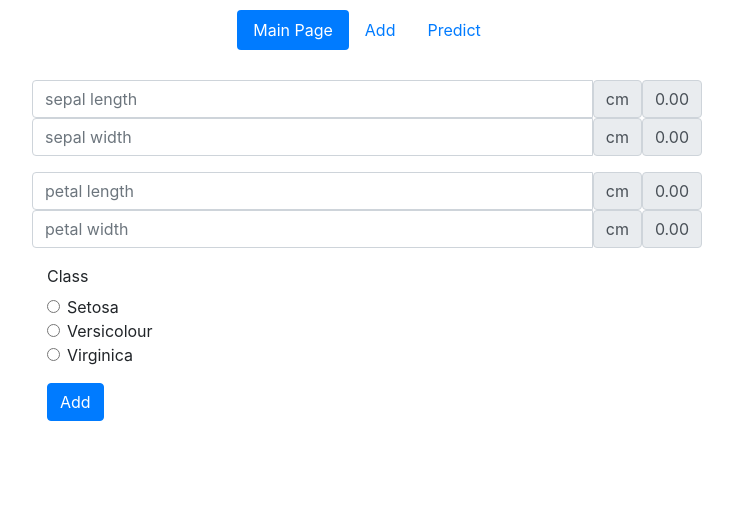
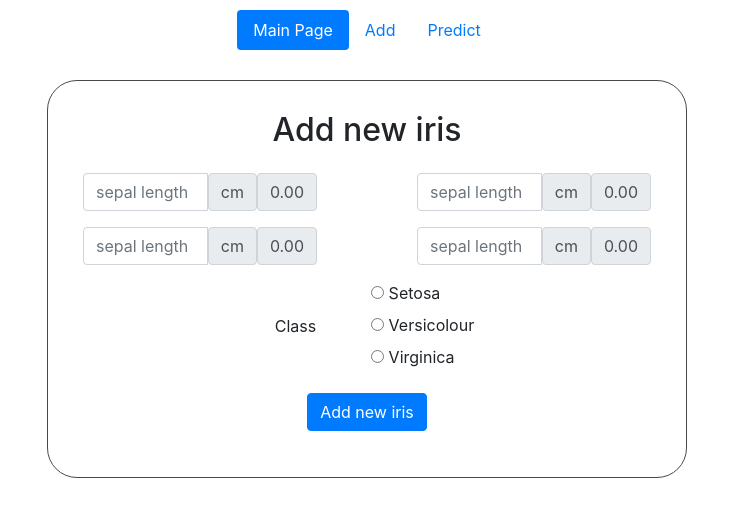
Before and after one commit to BartlomiejCzerwinski/irises-analysis, a Django app: template analysis/irises_analysis/templates/irises_analysis/add.html in a window 1280 px wide. Shown: the top 517 px of the page, without its empty margins (273-1006 px from the left). Run offline with Django 4.2, Linux system fonts and the light colour scheme; the template is opened without the code that fills it: values that come from a table or form of the project are taken from there, others are empty.

Commit message:
add add iris form

```diff
--- a/analysis/analysis/urls.py
+++ b/analysis/analysis/urls.py
@@ -18,6 +18,6 @@ from django.contrib import admin
 from django.urls import path, include
 
 urlpatterns = [
-    path('irises_analysis', include("irises_analysis.urls")),
+    path('', include("irises_analysis.urls")),
     path('admin/', admin.site.urls),
 ]
--- /dev/null
+++ b/analysis/irises_analysis/form_add.py
@@ -0,0 +1,17 @@
+from django import forms
+
+class Form_add(forms.Form):
+    CLASS_CHOICES = [
+            ('Setosa ', 'Setosa'),
+            ('Versicolour', 'Versicolour'),
+            ('Virginica', 'Virginica'),
+        ]
+    sepal_length = forms.DecimalField(decimal_places=2, widget=forms.TextInput(attrs={'class': 'form-control', 'placeholder': 'sepal length'}), label='')
+    sepal_width = forms.DecimalField(decimal_places=2, widget=forms.TextInput(attrs={'class': 'form-control', 'placeholder': 'sepal width'}), label='')
+    petal_length = forms.DecimalField(decimal_places=2, widget=forms.TextInput(attrs={'class': 'form-control', 'placeholder': 'petal length'}), label='')
+    petal_width = forms.DecimalField(decimal_places=2, widget=forms.TextInput(attrs={'class': 'form-control', 'placeholder': 'petal width'}), label='')
+    iris_class = forms.ChoiceField(
+        label="Class",
+        choices=CLASS_CHOICES,
+        widget=forms.RadioSelect()
+    )
--- a/analysis/irises_analysis/static/irises_analysis/styles.css
+++ b/analysis/irises_analysis/static/irises_analysis/styles.css
@@ -8,3 +8,23 @@
     margin-right: auto;
     margin-left: auto;
 }
+
+.addFormInput {
+    width: 40%;
+    flex: 1;
+    margin: 0 50px; /* Dodaj margines 50px na lewo i 50px na prawo dla przerwy 100px */
+}
+
+
+.row-input {
+    display: flex;
+    justify-content: center;
+    align-items: center;
+}
+
+#addIrisForm {
+    border: 1px solid #4c4847;
+    border-radius: 30px;
+    padding-top: 30px;
+    padding-bottom: 30px;
+}
--- a/analysis/irises_analysis/templates/irises_analysis/add.html
+++ b/analysis/irises_analysis/templates/irises_analysis/add.html
@@ -2,54 +2,45 @@
 {% load static %}
 
 {% block body %}
-<form>
+<form id="addIrisForm" method="post">
+    <div class="row mb-3 row-input">
+        <h2>Add new iris</h2>
+    </div>
+    {% csrf_token %}
     <div class="row mb-3 row-input">
         <div class="input-group addFormInput">
-            <input type="text" class="form-control" id="inputSepalLength" aria-label="Dollar amount (with dot and two decimal places)" placeholder="sepal length">
+            {{ form.sepal_length }}
             <span class="input-group-text">cm</span>
             <span class="input-group-text">0.00</span>
         </div>
         <div class="input-group addFormInput">
-            <input type="text" class="form-control" id="inputSepalWidth" aria-label="Dollar amount (with dot and two decimal places)" placeholder="sepal width">
+            {{ form.sepal_length }}
             <span class="input-group-text">cm</span>
             <span class="input-group-text">0.00</span>
         </div>
     </div>
-    <div class="row mb-3">
+
+    <div class="row mb-3 row-input">
         <div class="input-group addFormInput">
-            <input type="text" class="form-control" id="inputPetalLength" aria-label="Dollar amount (with dot and two decimal places)" placeholder="petal length">
+            {{ form.sepal_length }}
             <span class="input-group-text">cm</span>
             <span class="input-group-text">0.00</span>
         </div>
         <div class="input-group addFormInput">
-            <input type="text" class="form-control" id="inputPetalWidth" aria-label="Dollar amount (with dot and two decimal places)" placeholder="petal width">
+            {{ form.sepal_length }}
             <span class="input-group-text">cm</span>
             <span class="input-group-text">0.00</span>
         </div>
     </div>
-    <fieldset class="row mb-3">
+
+    <div class="row mb-3 row-input">
         <legend class="col-form-label col-sm-2 pt-0">Class</legend>
-        <div class="col-sm-10">
-            <div class="form-check">
-                <input class="form-check-input" type="radio" name="gridRadios" id="classSetosa" value="option1">
-                <label class="form-check-label" for="classSetosa">
-                    Setosa
-                </label>
-            </div>
-            <div class="form-check">
-                <input class="form-check-input" type="radio" name="gridRadios" id="classVersicolour" value="option2">
-                <label class="form-check-label" for="classVersicolour">
-                    Versicolour
-                </label>
-            </div>
-            <div class="form-check">
-                <input class="form-check-input" type="radio" name="gridRadios" id="classVirginica" value="option3">
-                <label class="form-check-label" for="classVirginica">
-                    Virginica
-                </label>
-            </div>
-        </div>
-    </fieldset>
-    <button type="submit" class="btn btn-primary">Add</button>
+        {{ form.iris_class }}
+    </div>
+
+    <div class="row mb-3 row-input">
+        <button type="submit" class="btn btn-primary">Add new iris</button>
+    </div>
+
 </form>
 {% endblock %}
--- a/analysis/irises_analysis/views.py
+++ b/analysis/irises_analysis/views.py
@@ -1,9 +1,11 @@
 from django.shortcuts import render
 from django.http import HttpResponse
+from . import form_add
 
 # Create your views here.
 def index(request):
     return render(request, "irises_analysis/index.html")
 
 def add(request):
-    return render(request, "irises_analysis/add.html")
+    form = form_add.Form_add()
+    return render(request, "irises_analysis/add.html", {'form': form})
```
